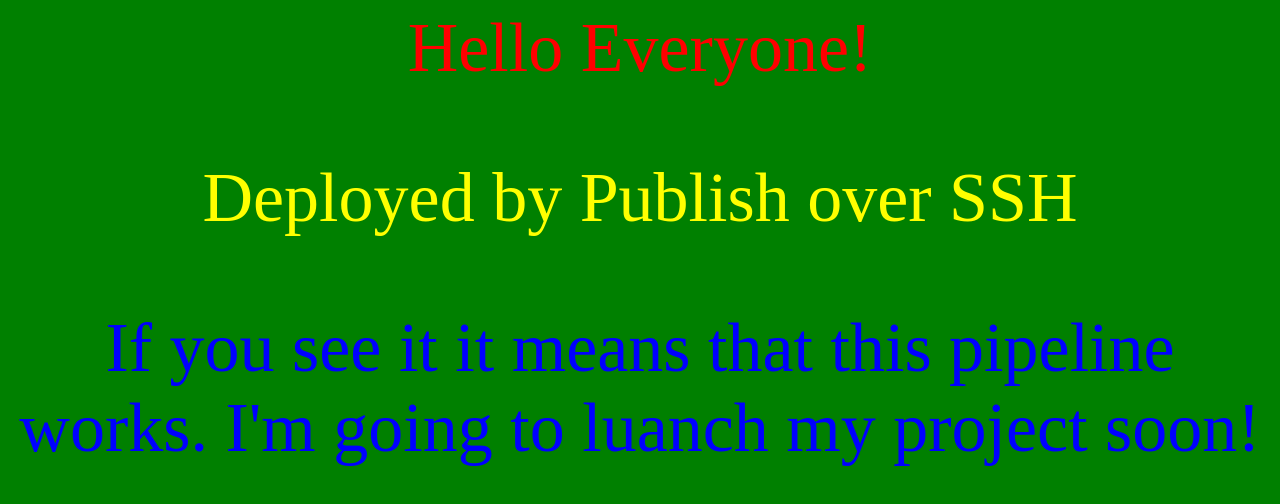
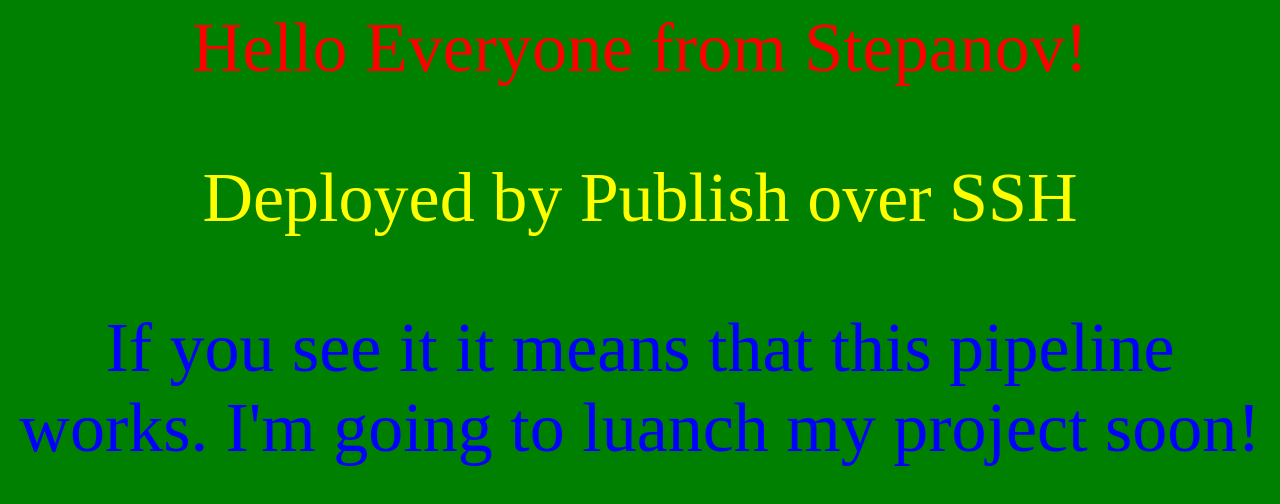
Before and after one commit to SecretiveRabbit/jenkins, a plain HTML site: page index.html in a window 1280 px wide. Drawn offline with Linux system fonts and the light colour scheme.

Commit message:
Update index.html

```diff
--- a/index.html
+++ b/index.html
@@ -3,7 +3,7 @@
 	<title>TEST</title>
 </head>
 <body bgcolor=green>
-	<p style = "color: red; text-align: center; font-size: 70px;">Hello Everyone! </p>
+	<p style = "color: red; text-align: center; font-size: 70px;">Hello Everyone from Stepanov! </p>
     <p style = "color: yellow; text-align: center; font-size: 70px;">Deployed by Publish over SSH</p>
     <p style = "color: blue; text-align: center; font-size: 70px;">If you see it it means that this pipeline works. I'm going to luanch my project soon!</p>
 </body>
```
